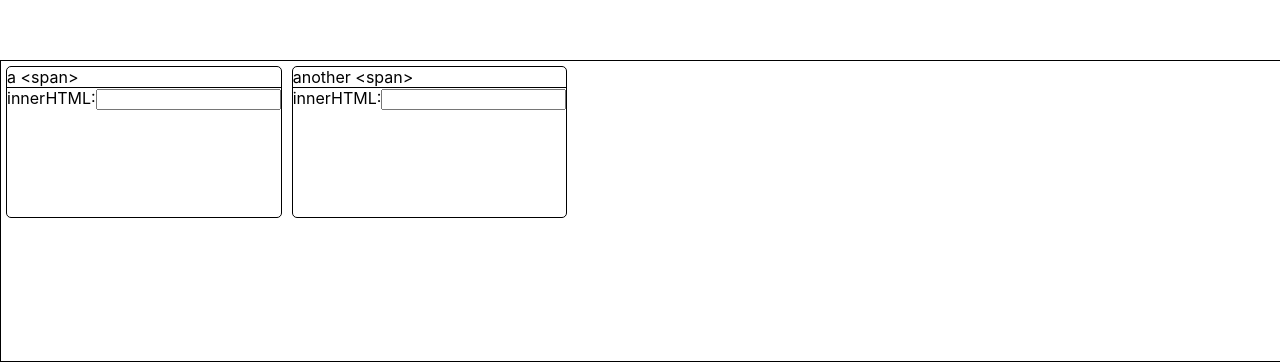
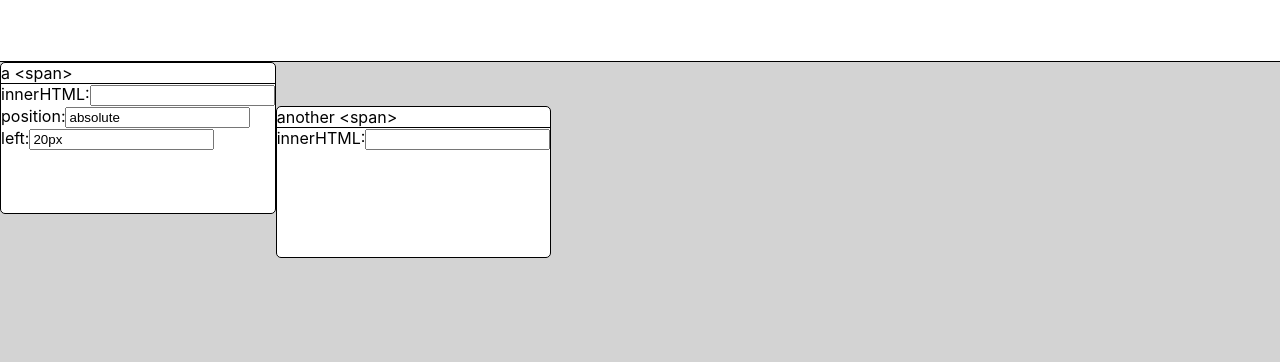
Before and after one commit to adqn/react-node-wrangler, a React (Create React App) app: page / in a window 1280 px wide. Shown: the part 438-800 px from the top of the page. Built offline with nearby package versions, Linux system fonts and the light colour scheme.

Commit message:
basic node wrangler view, dynamically editing element attributes

```diff
--- a/src/App.tsx
+++ b/src/App.tsx
@@ -9,6 +9,7 @@ const nodeOutput = (callback: (args?: any) => any) => Promise.resolve(callback)
 const VisualNode = (props: {
   index: number,
   title?: string,
+  attrs: any,
   inputs?: Array<{}>,
   outputs?: Array<{}>,
   nodes: Array<{}>,
@@ -19,27 +20,28 @@ const VisualNode = (props: {
   const [inputs, setInputs] = useState<Array<{}> | undefined>(props.inputs);
   const [outputs, setOutputs] = useState<Array<{}> | undefined>(props.outputs);
 
-  const getNode = () => {
+  const getNodes = () => {
     const newNodes = [...props.nodes.map(node => ({...node}))];
     return newNodes;
   }
 
-  const handleChange = () => {
-    const newNodes = getNode();
+  const handleChange = (key: string, value: string) => {
+    const newNodes = getNodes();
     const node: any = newNodes[props.index - 1];
-    node.attrs.innerHTML = value;
+    key === "innerHTML" ? node.attrs[key] = {__html: value} : node.attrs[key] =  value;
+    console.log(node.attrs);
     props.setNodes(newNodes);
   }
 
   const handleMouseOver = () => {
-    const newNodes = getNode();
+    const newNodes = getNodes();
     const node: any = newNodes[props.index - 1];
     node.hilighted = true;
     props.setNodes(newNodes);
   }
 
   const handleMouseOut = () => {
-    const newNodes = getNode();
+    const newNodes = getNodes();
     const node: any = newNodes[props.index - 1];
     node.hilighted = false;
     props.setNodes(newNodes);
@@ -64,7 +66,6 @@ const VisualNode = (props: {
         display: "inline-block",
         minHeight: "150px",
         minWidth: "200px",
-        margin: "5px",
         border: "1px solid black",
         borderRadius: "5px",
         background: "white"
@@ -83,15 +84,26 @@ const VisualNode = (props: {
         {title}
       </span>
       <div>
-        innerHTML:
-        <input
-          type={"text"}
-          defaultValue={value}
-          onChange={(ev) => {
-            setValue(ev.target.value);
-          }}
-          onKeyUp={() => handleChange()}
-        />
+        {Object.keys(props.attrs).map((key, _) => {
+          return (
+            <span
+              style={{
+                display: "block"
+              }}
+            >
+              {key}:
+              <input
+                type={"text"}
+                defaultValue={props.attrs[key]}
+                // onChange={(ev) => {
+                //   setValue(ev.target.value);
+                // }}
+                //@ts-ignore
+                onKeyUp={(ev) => handleChange(key, ev.target.value)}
+              />
+            </span>
+          )
+        })}
       </div>
       <div></div>
     </div>
@@ -99,19 +111,26 @@ const VisualNode = (props: {
   )
 }
 
-const nodes = [
-  {
-    "key": 1,
-    "name": "",
-    "attrs":
-      {
-        "innerHTML": ""
-      }
+interface NodeData {
+  index: number,
+  title: string,
+  hilighted: boolean,
+  children: [],
+  attrs: {
+    innerHTML: { __html: string } | undefined,
+    position?: string | undefined,
+    display?: string | undefined,
+    width?: number | string,
+    height?: number | string
+    top?: number | string,
+    left?: number | string,
+    right?: number | string,
+    bottom?: number | string
   }
-]
+}
 
 const App = () => {
-  const [nodes, setNodes] = useState([
+  const [nodes, setNodes] = useState<NodeData[]>([
     {
       "index": 1,
       "title": "a <span>",
@@ -119,7 +138,9 @@ const App = () => {
       "children": [],
       "attrs":
       {
-        "innerHTML": ""
+        "innerHTML": undefined,
+        "position": "absolute",
+        "left": "20px"
       }
     },
     {
@@ -129,7 +150,7 @@ const App = () => {
       "children": [],
       "attrs":
       {
-        "innerHTML": ""
+        "innerHTML": undefined,
       }
     }
   ])
@@ -146,14 +167,13 @@ const App = () => {
             <span
               style={{
                 display: "block",
+                position: "relative",
                 marginLeft: "5px",
+                left: node.attrs.left || 0,
                 background: node.hilighted ? "lightgreen" : "none"
               }}
+              dangerouslySetInnerHTML={node.attrs.innerHTML}
             >
-              {node.attrs.innerHTML}
-              {node.children?.map(child => {
-                return child
-              })}
             </span>
           )
         })}
@@ -164,7 +184,8 @@ const App = () => {
           width: "100%",
           minHeight: "300px",
           bottom: "0px",
-          border: "1px solid black",
+          borderTop: "1px solid black",
+          background: "lightgrey",
           overflow: "scroll",
         }}
       >
@@ -173,6 +194,7 @@ const App = () => {
               <VisualNode
                 index={node.index}
                 title={node.title}
+                attrs={node.attrs}
                 nodes={nodes}
                 setNodes={setNodes}
               />
```
